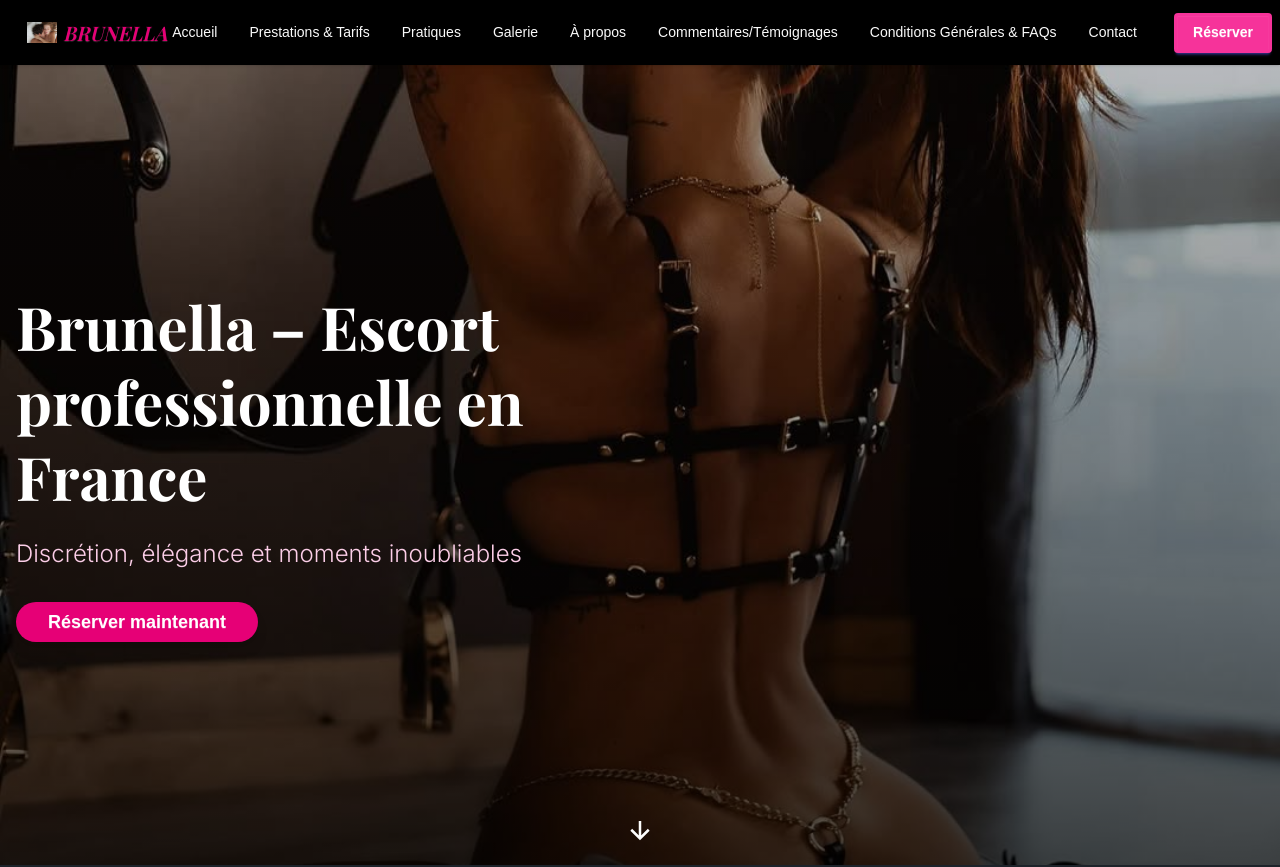
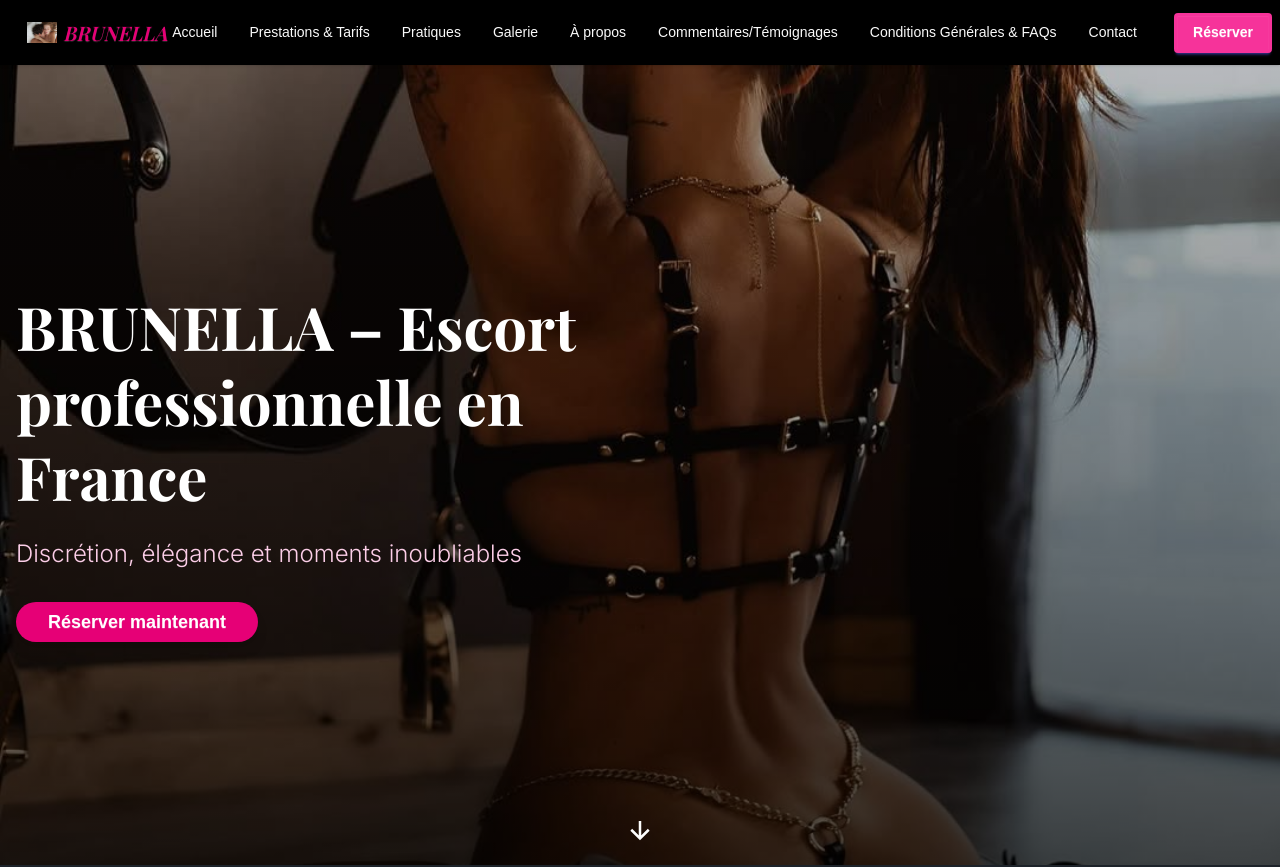
Before and after one commit to krugerroger/bruw, a Next.js app: page / in a window 1280 px wide. Shown: the top 867 px of the page. Built offline with nearby package versions, Linux system fonts and the light colour scheme; a web font is replaced by a local one.

Commit message:
sec commit

```diff
--- a/src/Components/Hero.tsx
+++ b/src/Components/Hero.tsx
@@ -72,7 +72,7 @@ const itemVariants: Variants = {
             className="text-4xl sm:text-5xl md:text-6xl font-bold text-white mb-6 leading-tight font-serif"
             variants={itemVariants}
           >
-           Brunella – Escort professionnelle en France
+           BRUNELLA – Escort professionnelle en France
           </motion.h1>
 
           <motion.p
```
